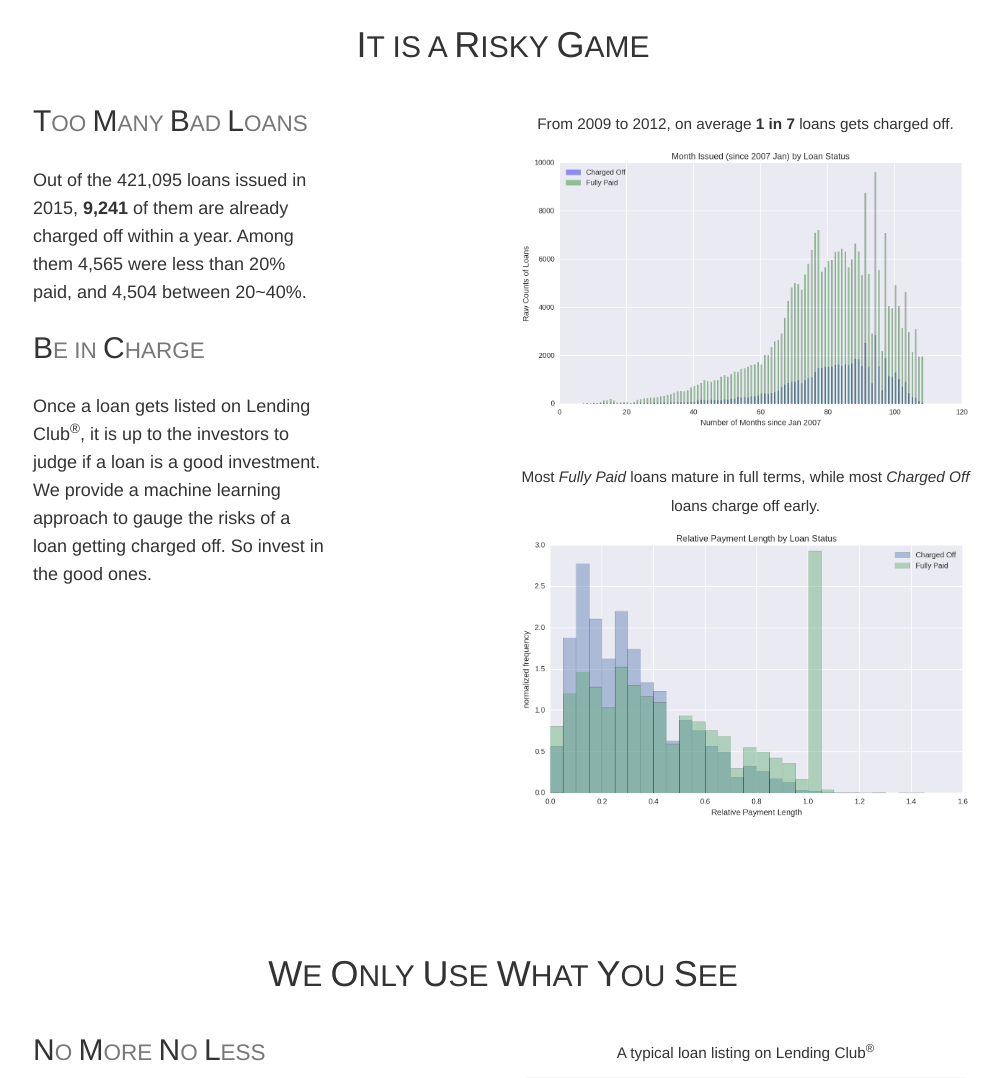
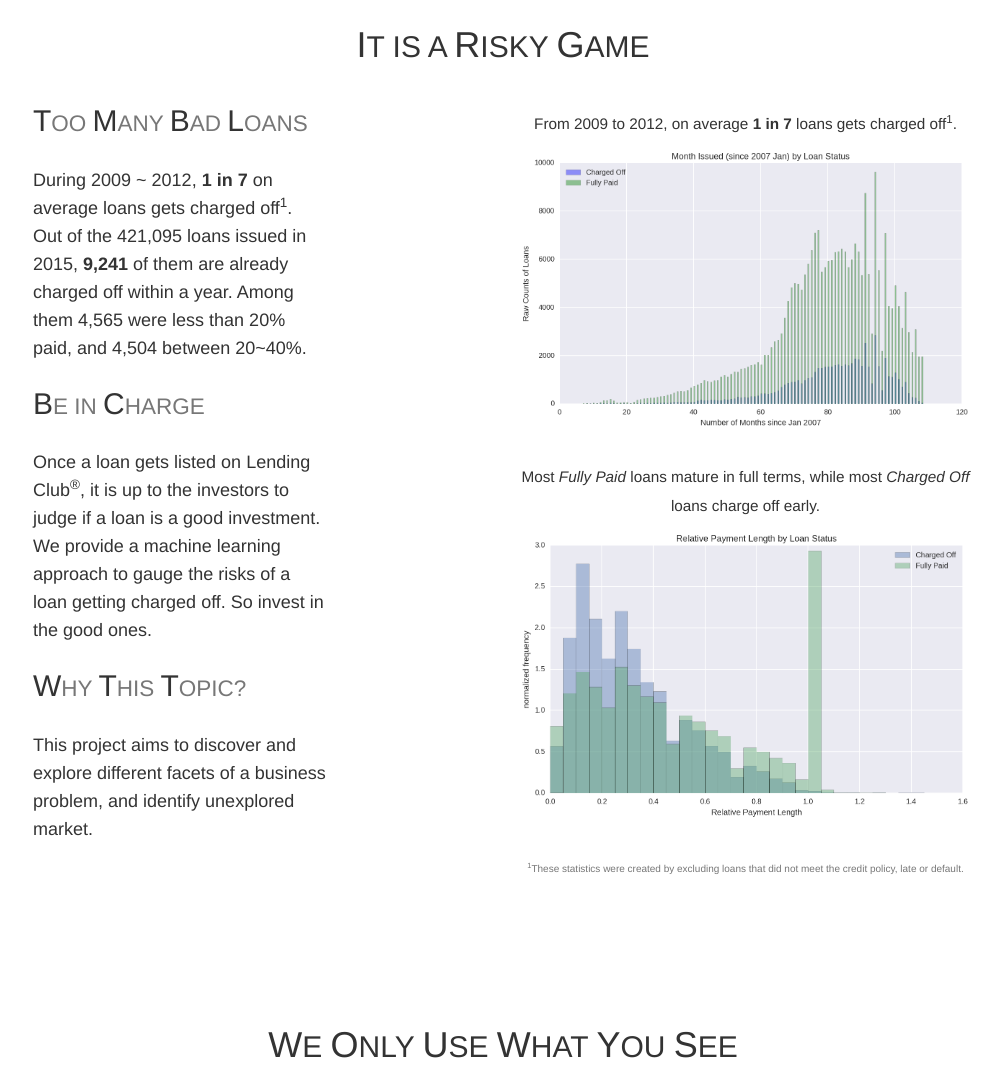
Before and after one commit to liuaqiang/capstone-project, a Flask app: page /index in a window 1280 px wide. Shown: the part 707-1785 px from the top of the page, without its empty margins (137-1139 px from the left). Run offline with Flask 2, Linux system fonts and the light colour scheme; some libraries are stand-ins or nearby versions.

Commit message:
my best so far

```diff
--- a/templates/index.html
+++ b/templates/index.html
@@ -98,6 +98,7 @@
                         <div class="col-md-4">
                             <h4 class="header-text">T<small>oo </small>M<small>any </small>b<small>ad </small>l<small>oans</small></h4>
                             <p>
+                                During 2009 ~ 2012, <b>1 in 7</b> on average loans gets charged off<sup>1</sup>.
                                 Out of the 421,095 loans issued in 2015, <b>9,241</b> of them are already charged off within a year.
                                 Among them 4,565 were less than 20% paid, and 4,504 between 20~40%.
                             </p>
@@ -109,11 +110,16 @@
                                 to gauge the risks of a loan getting charged off.
                                 So invest in the good ones.
                             </p>
+                            <h4 class="header-text">W<small>hy </small>T<small>his </small>T<small>opic?</small></h4>
+                            <p>
+                                This project aims to discover and explore different facets of a business
+                                problem, and identify unexplored market.
+                            </p>
                         </div>
                         <div class="col-md-6 col-md-offset-2">
                             <div class="demo-image">
                                 <p class="text text-center">
-                                <small>From 2009 to 2012, on average <b>1 in 7</b> loans gets charged off.</small>
+                                <small>From 2009 to 2012, on average <b>1 in 7</b> loans gets charged off<sup>1</sup>.</small>
                                 </p>
                                 <img src="static/img/template/examples/LoanbyMonthIssued.png" alt="">
                             </div>
@@ -122,6 +128,14 @@
                                 <small>Most <I>Fully Paid</I> loans mature in full terms, while most <I>Charged Off</I> loans charge off early.</small>
                                 </p>
                                 <img src="static/img/template/examples/PaymentByLength.png" alt="">
+                            </div>
+                            <div class="tim-typo">
+                                <p class="text-muted text-center">
+									<font  size="1">
+										<sup>1</sup>These statistics were created by excluding loans that did not
+										meet the credit policy, late or default.
+									</font>
+                                </p>
                             </div>
                         </div>
                     </div>
```
